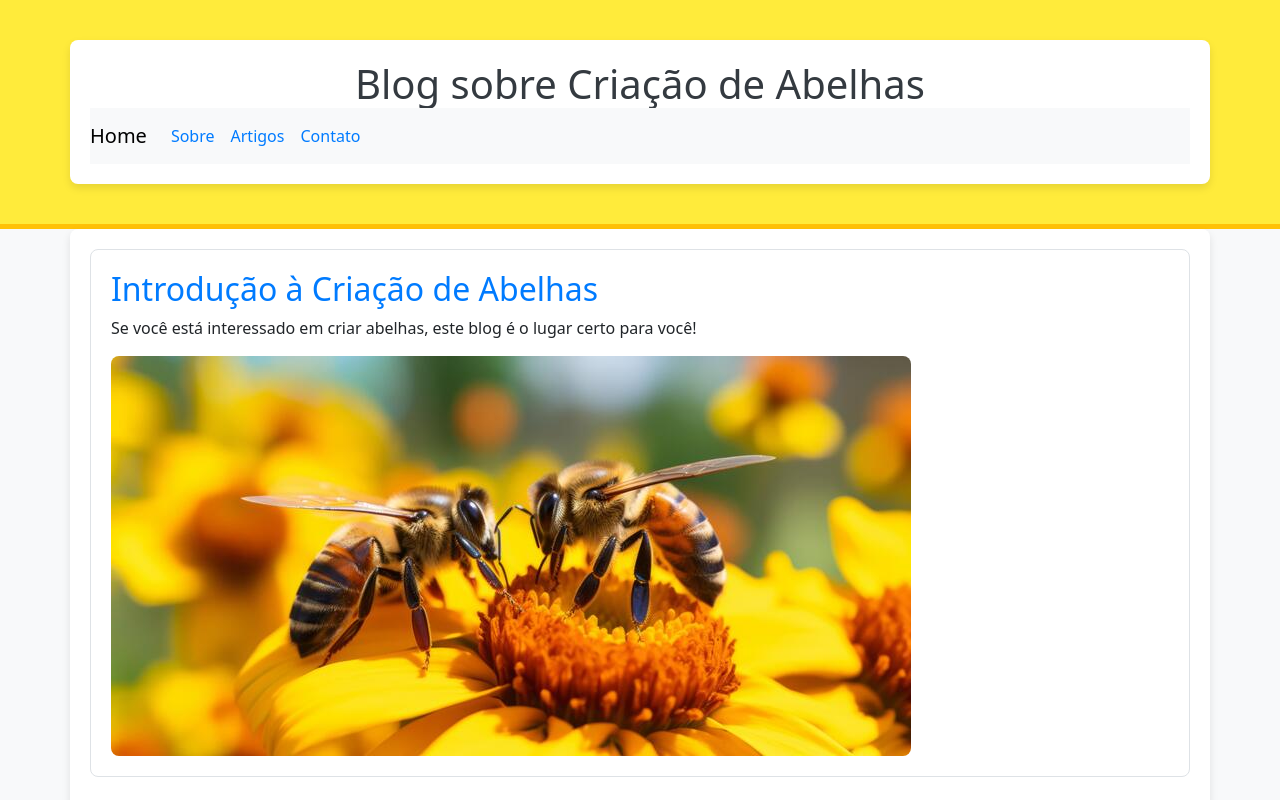
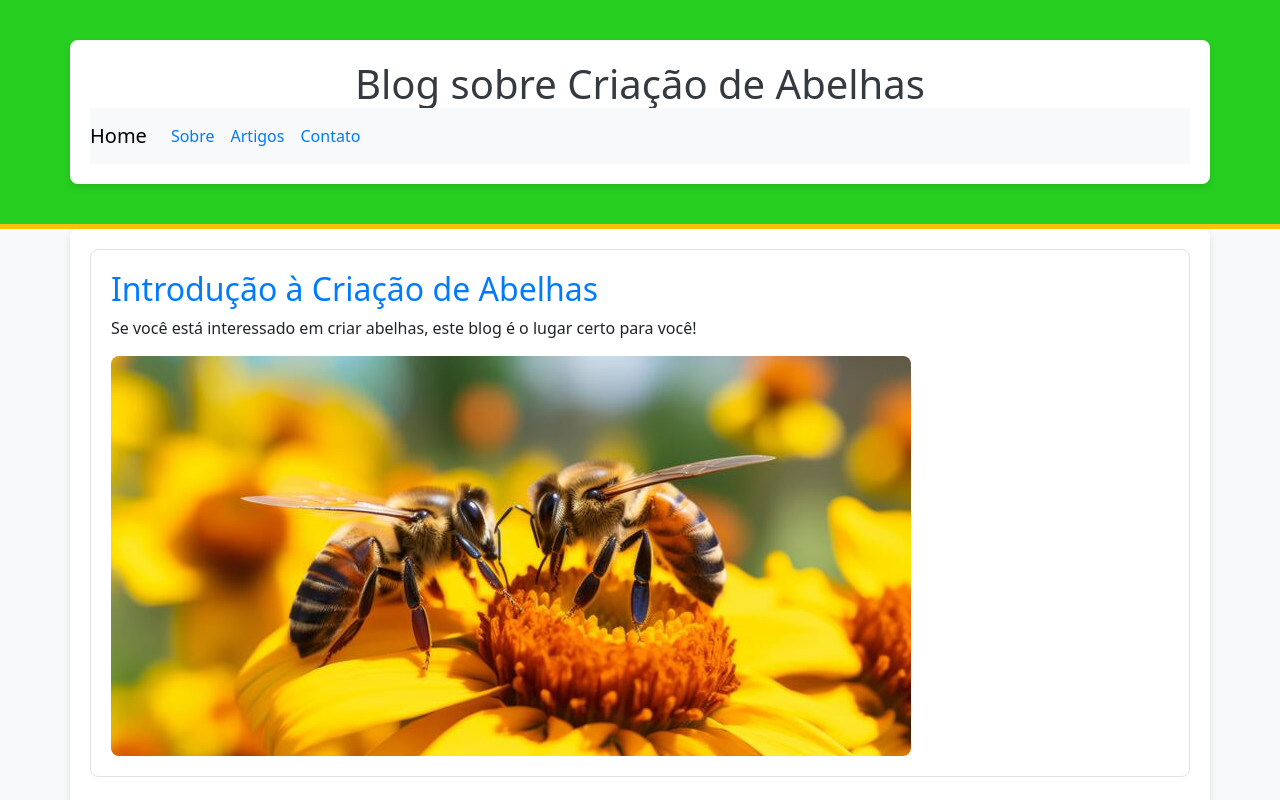
Before and after one commit to Genkky/meu-portfolio, a plain HTML site: page index.html in a window 1280 px wide. Shown: the top 800 px of the page. Drawn offline with nearby package versions, Linux system fonts and the light colour scheme; a script that the page names is missing.

Commit message:
mudança cor cabeçalho

```diff
--- a/styles.css
+++ b/styles.css
@@ -4,7 +4,7 @@ body {
 }
 
 header {
-    background-color: #ffeb3b; /* Cor de fundo mais forte */
+    background-color: #27cf21; /* Cor de fundo mais forte */
     color: #343a40;
     padding: 40px 20px; /* Mais espaçamento vertical e horizontal */
     text-align: center;
```
